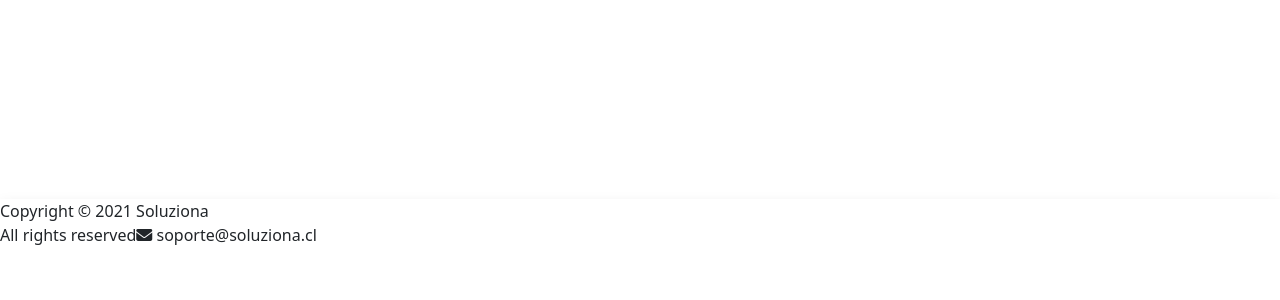
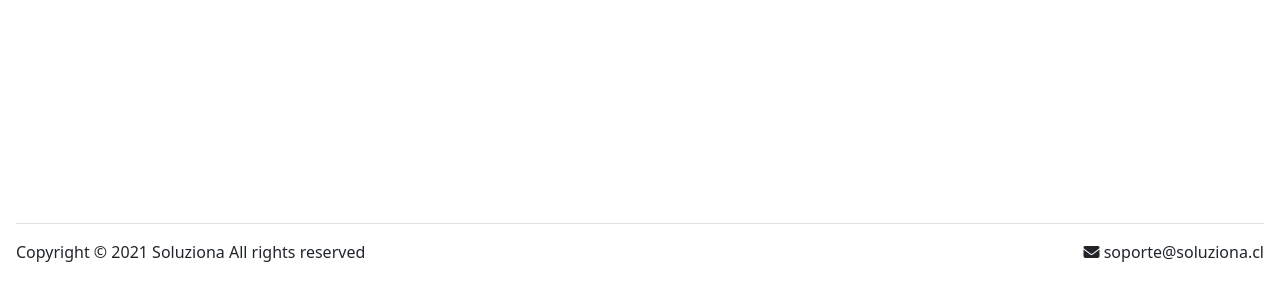
Before and after one commit to soluziona-cl/Soluziona.CRM, a React (Create React App) app: page /Dashboard in a window 1280 px wide. Shown: the part 1756-2056 px from the top of the page. Before the commit the page ends 2003 px from the top, so only its background shows below. Built offline with nearby package versions, Linux system fonts and the light colour scheme; no server answers.

Commit message:
ajuste del footer

```diff
--- a/src/html/Componentes/Footer.js
+++ b/src/html/Componentes/Footer.js
@@ -3,13 +3,15 @@ import React from "react"
 function Footer() {
     return (
         <>
-        <footer className="flex justify-end mb-0 bg-slate-500 shadow md:flex md:items-center md:justify-between md:p-6  max-w-full ">
-            <span class="text-sm text-gray-300 sm:text-center ">Copyright © 2021 Soluziona <br />
-            All rights reserved</span>
-            <span class="text-sm text-gray-300 sm:text-center"><i class="fa-solid fa-envelope"></i> soporte@soluziona.cl </span>
-
-        </footer>
-    </>
+            <footer className="d-flex flex-wrap justify-content-between align-items-center py-3 my-4 m-3 border-top ">
+                <div className="col-md-4 d-flex align-items-center">
+                    <span class=" ">Copyright © 2021 Soluziona All rights reserved</span>
+                </div>
+                <div className="nav col-md-4 justify-content-end list-unstyled d-flex">
+                    <span class=""><i class="fa-solid fa-envelope"></i> soporte@soluziona.cl</span>
+                </div>
+            </footer>
+        </>
     )
 }
 export default Footer
```
